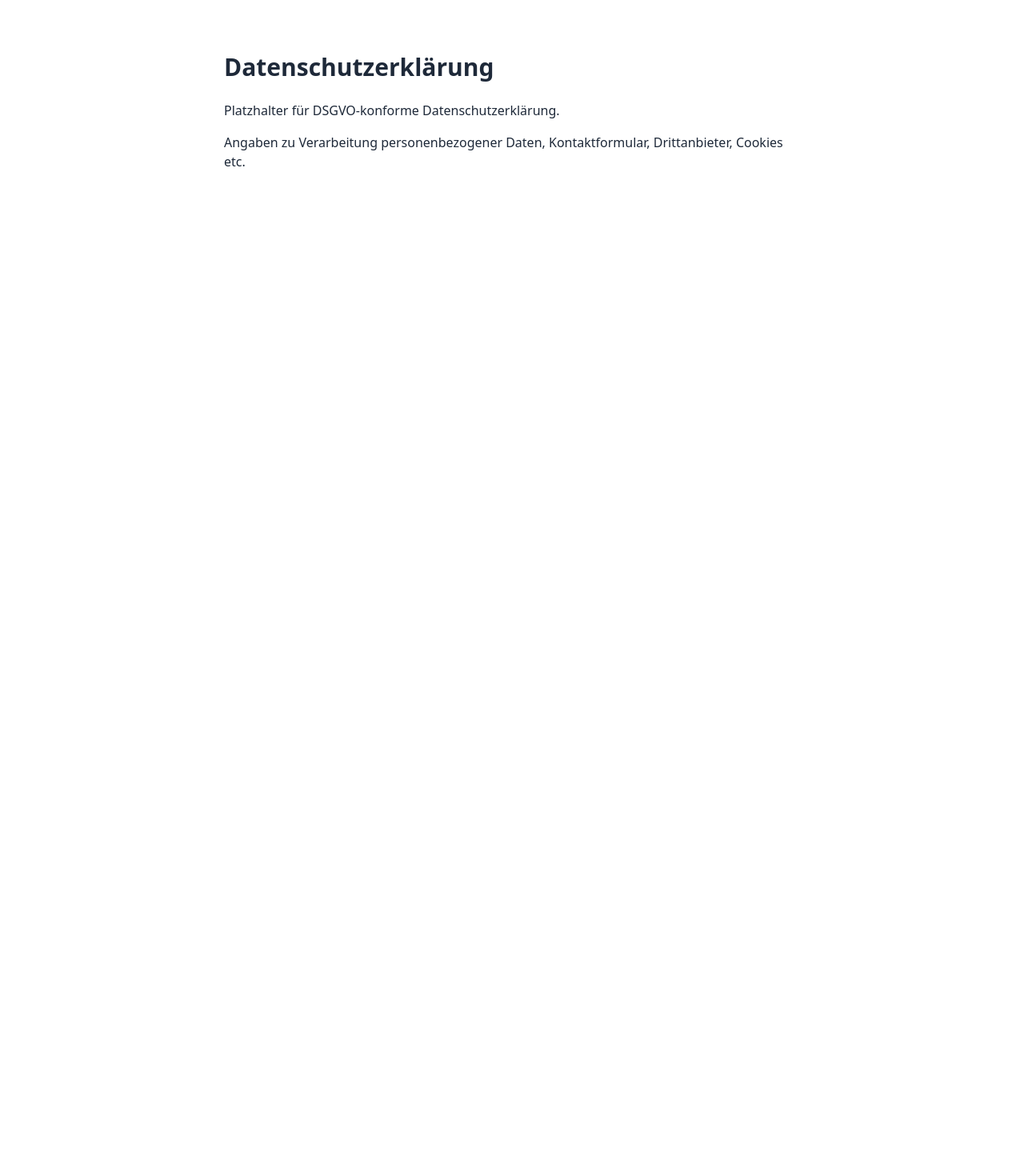
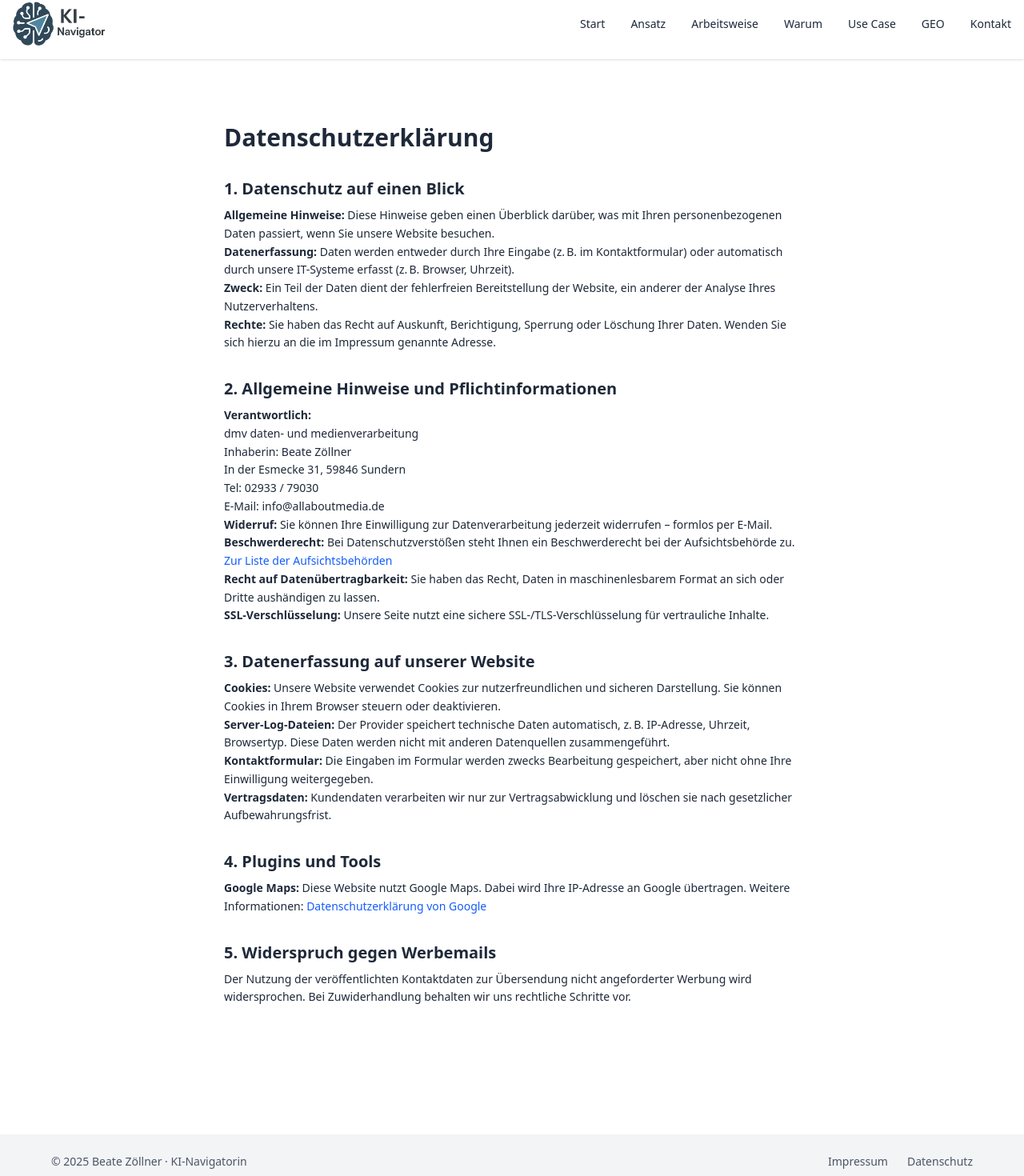
Before and after one commit to martenzoe/ki-navigator, a React (Vite) app: page /datenschutz in a window 1280 px wide. Shown: the part 14-1484 px from the top of the page at 80% size. Before the commit the page ends 800 px from the top, so only its background shows below. Built offline with nearby package versions, Linux system fonts and the light colour scheme.

Commit message:
Vercel Deploy Update

```diff
--- a/src/pages/Datenschutz.jsx
+++ b/src/pages/Datenschutz.jsx
@@ -1,9 +1,57 @@
+import Navbar from "../components/Navbar";
+import Footer from "../components/Footer";
+
 export default function Datenschutz() {
   return (
+    <>
+    <Navbar />
     <section className="min-h-screen py-20 px-6 max-w-3xl mx-auto text-gray-800">
-      <h1 className="text-3xl font-semibold mb-6">Datenschutzerklärung</h1>
-      <p className="mb-4">Platzhalter für DSGVO-konforme Datenschutzerklärung.</p>
-      <p>Angaben zu Verarbeitung personenbezogener Daten, Kontaktformular, Drittanbieter, Cookies etc.</p>
+      <h1 className="text-3xl font-semibold mb-8">Datenschutzerklärung</h1>
+
+      <div className="space-y-8 text-sm leading-relaxed">
+        <div>
+          <h2 className="text-xl font-semibold mb-2">1. Datenschutz auf einen Blick</h2>
+          <p><strong>Allgemeine Hinweise:</strong> Diese Hinweise geben einen Überblick darüber, was mit Ihren personenbezogenen Daten passiert, wenn Sie unsere Website besuchen.</p>
+          <p><strong>Datenerfassung:</strong> Daten werden entweder durch Ihre Eingabe (z. B. im Kontaktformular) oder automatisch durch unsere IT-Systeme erfasst (z. B. Browser, Uhrzeit).</p>
+          <p><strong>Zweck:</strong> Ein Teil der Daten dient der fehlerfreien Bereitstellung der Website, ein anderer der Analyse Ihres Nutzerverhaltens.</p>
+          <p><strong>Rechte:</strong> Sie haben das Recht auf Auskunft, Berichtigung, Sperrung oder Löschung Ihrer Daten. Wenden Sie sich hierzu an die im Impressum genannte Adresse.</p>
+        </div>
+
+        <div>
+          <h2 className="text-xl font-semibold mb-2">2. Allgemeine Hinweise und Pflichtinformationen</h2>
+          <p><strong>Verantwortlich:</strong><br />
+            dmv daten- und medienverarbeitung<br />
+            Inhaberin: Beate Zöllner<br />
+            In der Esmecke 31, 59846 Sundern<br />
+            Tel: 02933 / 79030<br />
+            E-Mail: info@allaboutmedia.de
+          </p>
+          <p><strong>Widerruf:</strong> Sie können Ihre Einwilligung zur Datenverarbeitung jederzeit widerrufen – formlos per E-Mail.</p>
+          <p><strong>Beschwerderecht:</strong> Bei Datenschutzverstößen steht Ihnen ein Beschwerderecht bei der Aufsichtsbehörde zu. <a href="https://www.bfdi.bund.de/DE/Infothek/Anschriften_Links/anschriften_links-node.html" target="_blank" rel="noreferrer" className="text-blue-600 hover:underline">Zur Liste der Aufsichtsbehörden</a></p>
+          <p><strong>Recht auf Datenübertragbarkeit:</strong> Sie haben das Recht, Daten in maschinenlesbarem Format an sich oder Dritte aushändigen zu lassen.</p>
+          <p><strong>SSL-Verschlüsselung:</strong> Unsere Seite nutzt eine sichere SSL-/TLS-Verschlüsselung für vertrauliche Inhalte.</p>
+        </div>
+
+        <div>
+          <h2 className="text-xl font-semibold mb-2">3. Datenerfassung auf unserer Website</h2>
+          <p><strong>Cookies:</strong> Unsere Website verwendet Cookies zur nutzerfreundlichen und sicheren Darstellung. Sie können Cookies in Ihrem Browser steuern oder deaktivieren.</p>
+          <p><strong>Server-Log-Dateien:</strong> Der Provider speichert technische Daten automatisch, z. B. IP-Adresse, Uhrzeit, Browsertyp. Diese Daten werden nicht mit anderen Datenquellen zusammengeführt.</p>
+          <p><strong>Kontaktformular:</strong> Die Eingaben im Formular werden zwecks Bearbeitung gespeichert, aber nicht ohne Ihre Einwilligung weitergegeben.</p>
+          <p><strong>Vertragsdaten:</strong> Kundendaten verarbeiten wir nur zur Vertragsabwicklung und löschen sie nach gesetzlicher Aufbewahrungsfrist.</p>
+        </div>
+
+        <div>
+          <h2 className="text-xl font-semibold mb-2">4. Plugins und Tools</h2>
+          <p><strong>Google Maps:</strong> Diese Website nutzt Google Maps. Dabei wird Ihre IP-Adresse an Google übertragen. Weitere Informationen: <a href="https://www.google.de/intl/de/policies/privacy/" target="_blank" rel="noreferrer" className="text-blue-600 hover:underline">Datenschutzerklärung von Google</a></p>
+        </div>
+
+        <div>
+          <h2 className="text-xl font-semibold mb-2">5. Widerspruch gegen Werbemails</h2>
+          <p>Der Nutzung der veröffentlichten Kontaktdaten zur Übersendung nicht angeforderter Werbung wird widersprochen. Bei Zuwiderhandlung behalten wir uns rechtliche Schritte vor.</p>
+        </div>
+      </div>
     </section>
+    <Footer />
+    </>
   );
 }
--- a/src/pages/Impressum.jsx
+++ b/src/pages/Impressum.jsx
@@ -1,9 +1,22 @@
+import Navbar from "../components/Navbar";
+import Footer from "../components/Footer";
+
 export default function Impressum() {
   return (
-    <section className="min-h-screen py-20 px-6 max-w-3xl mx-auto text-gray-800">
-      <h1 className="text-3xl font-semibold mb-6">Impressum</h1>
-      <p className="mb-4">Platzhalter für gesetzlich erforderliche Anbieterkennzeichnung.</p>
-      <p>Name, Adresse, E-Mail, Telefonnummer, Verantwortlich für den Inhalt nach § 55 Abs. 2 RStV, etc.</p>
-    </section>
+    <>
+      <Navbar />
+      <section className="min-h-screen py-20 px-6 max-w-3xl mx-auto text-gray-800">
+        <h1 className="text-3xl font-semibold mb-8">Impressum</h1>
+        <p className="mb-2">dmv daten- und medienverarbeitung</p>
+        <p className="mb-2">Inhaberin: Beate Zöllner</p>
+        <p className="mb-2">In der Esmecke 31<br />59846 Sundern</p>
+        <p className="mb-2">Telefon: 02933 / 79030<br />Fax: 02933 / 77826</p>
+        <p className="mb-2">E-Mail: info@allaboutmedia.de</p>
+        <p className="mb-2">Steuer-Nr.: 303/5131/2078<br />USt-ID: DE169993472</p>
+        <p className="mb-2">Finanzamt: Arnsberg</p>
+        <p className="mt-4">Verantwortlich für den Inhalt: Beate Zöllner</p>
+      </section>
+      <Footer />
+    </>
   );
 }
```
